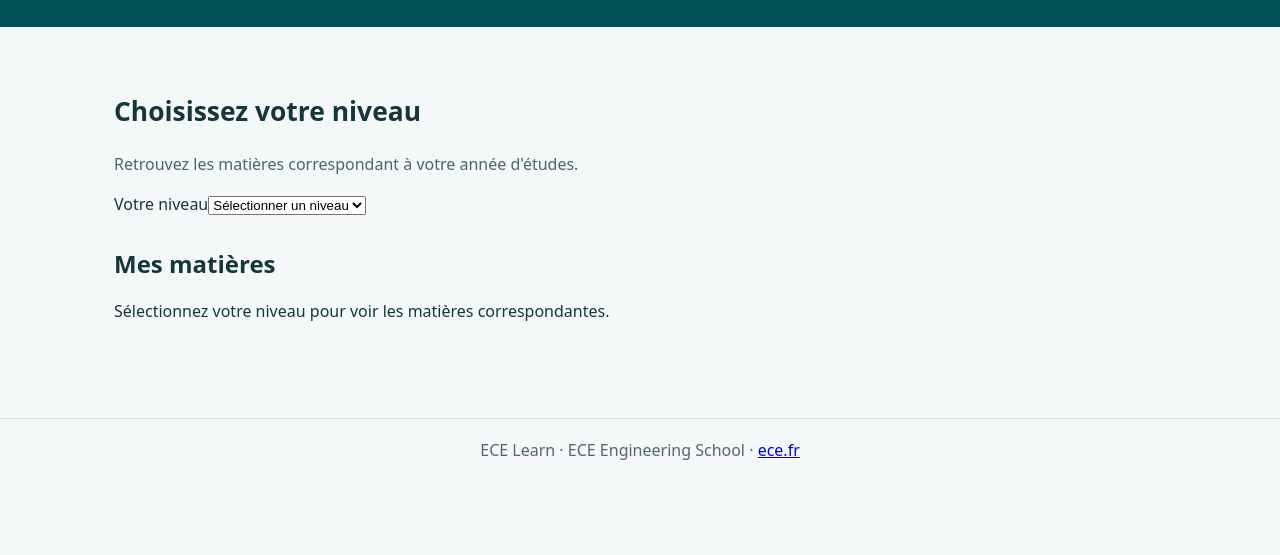
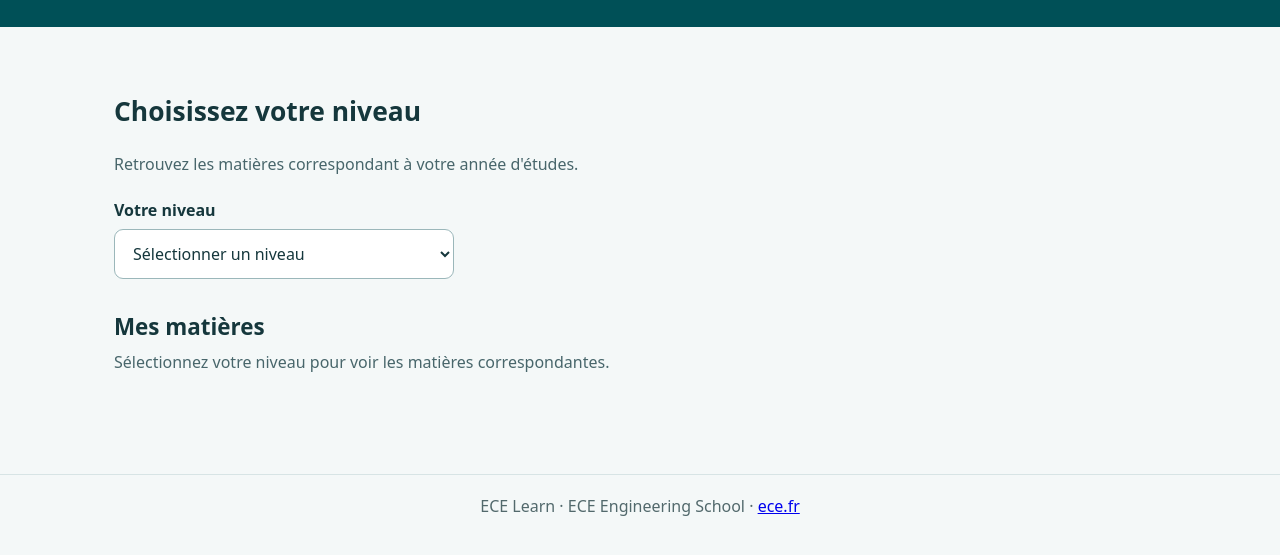
Before and after one commit to bm-ece/ece-learn-preview, a plain HTML site: page index.html in a window 1280 px wide. Shown: the part 139-694 px from the top of the page. Drawn offline with Linux system fonts and the light colour scheme.

Commit message:
preview: synchroniser portail et filtrage ING1 ING2 ING3

```diff
--- a/css/portal.css
+++ b/css/portal.css
@@ -1 +1,2 @@
 :root{font-family:system-ui,-apple-system,"Segoe UI",sans-serif;color:#15373c;background:#f4f8f8}*{box-sizing:border-box}body{margin:0}header{background:#005057;color:white;padding:30px max(24px,calc((100vw - 1050px)/2))}header a{color:white}header .brand{display:flex;align-items:center;gap:16px}header img{width:54px;height:54px;object-fit:contain;border-radius:10px;background:white}h1{font-size:clamp(2rem,5vw,3.5rem);margin:0}header p{margin:8px 0 0;color:#d8eeee}main{max-width:1100px;margin:0 auto;padding:44px 24px 80px}.intro{max-width:740px;margin-bottom:32px}.intro h2{font-size:1.65rem}.intro p{line-height:1.65;color:#48666b}.courses{display:grid;grid-template-columns:repeat(auto-fit,minmax(230px,1fr));gap:20px}.course{background:white;border:1px solid #d7e4e5;border-radius:16px;padding:24px;display:flex;flex-direction:column;gap:12px;box-shadow:0 5px 20px #14383c0b}.course h3{margin:0;font-size:1.35rem}.course p{color:#50666b;line-height:1.55;margin:0;flex:1}.course a{display:inline-block;align-self:flex-start;border-radius:9px;background:#005057;color:white;padding:11px 16px;text-decoration:none;font-weight:650}.course a:focus-visible{outline:3px solid #16b8c5;outline-offset:3px}.soon{font-size:.88rem;font-weight:700;color:#536d71;background:#eef3f3;padding:9px 12px;border-radius:9px;align-self:flex-start}footer{border-top:1px solid #d7e4e5;padding:20px 24px;text-align:center;color:#52696c}@media(max-width:600px){header{padding:24px}main{padding:26px 18px 60px}}
+.intro label{display:block;font-weight:700;margin:22px 0 8px}.intro select{display:block;width:min(100%,340px);padding:12px 14px;border:1px solid #9bb7ba;border-radius:9px;background:white;color:#15373c;font:inherit}.intro select:focus-visible{outline:3px solid #16b8c5;outline-offset:3px}.courses-title{font-size:1.4rem;margin:0 0 8px}#course-message{color:#48666b;line-height:1.5;margin:0 0 20px}
```
